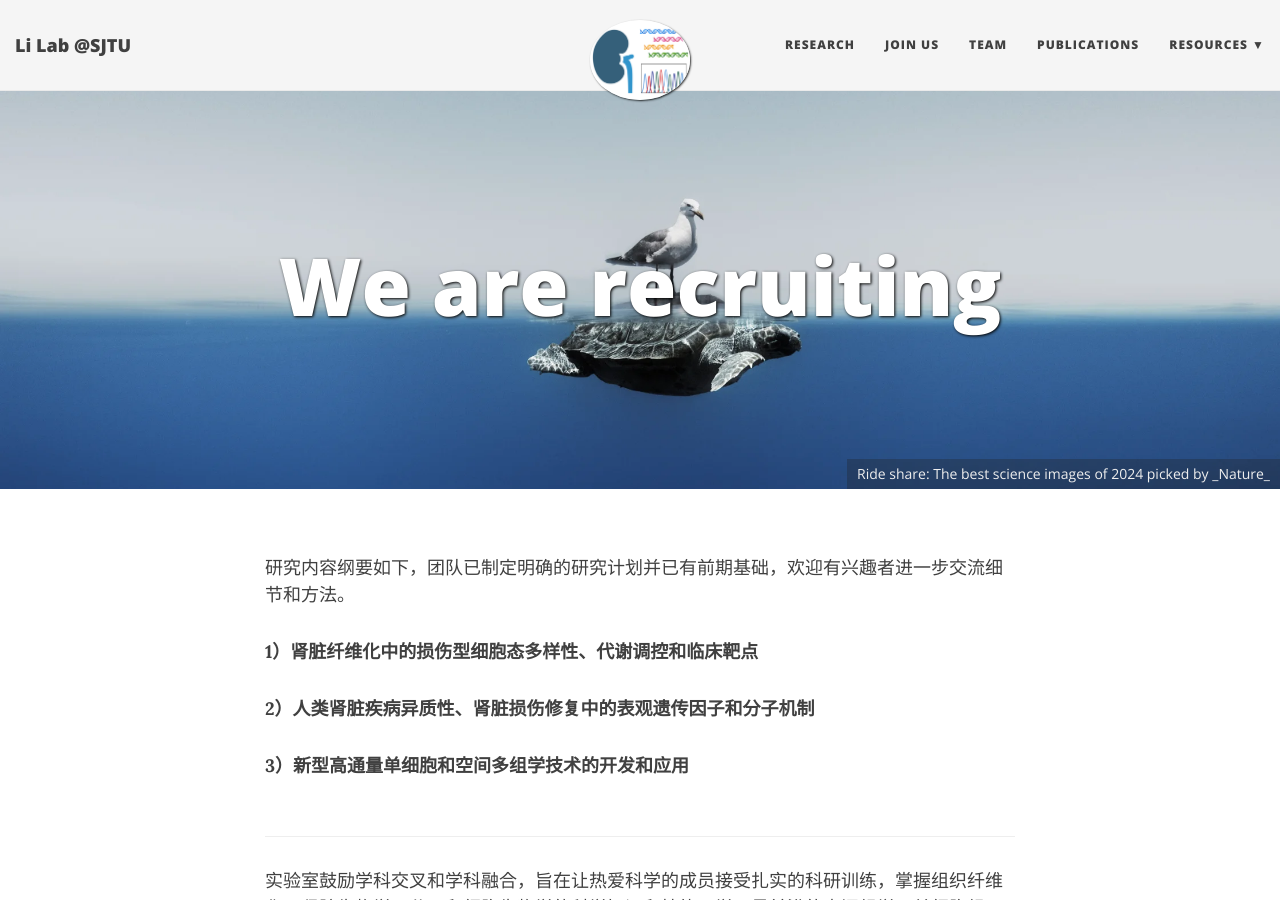
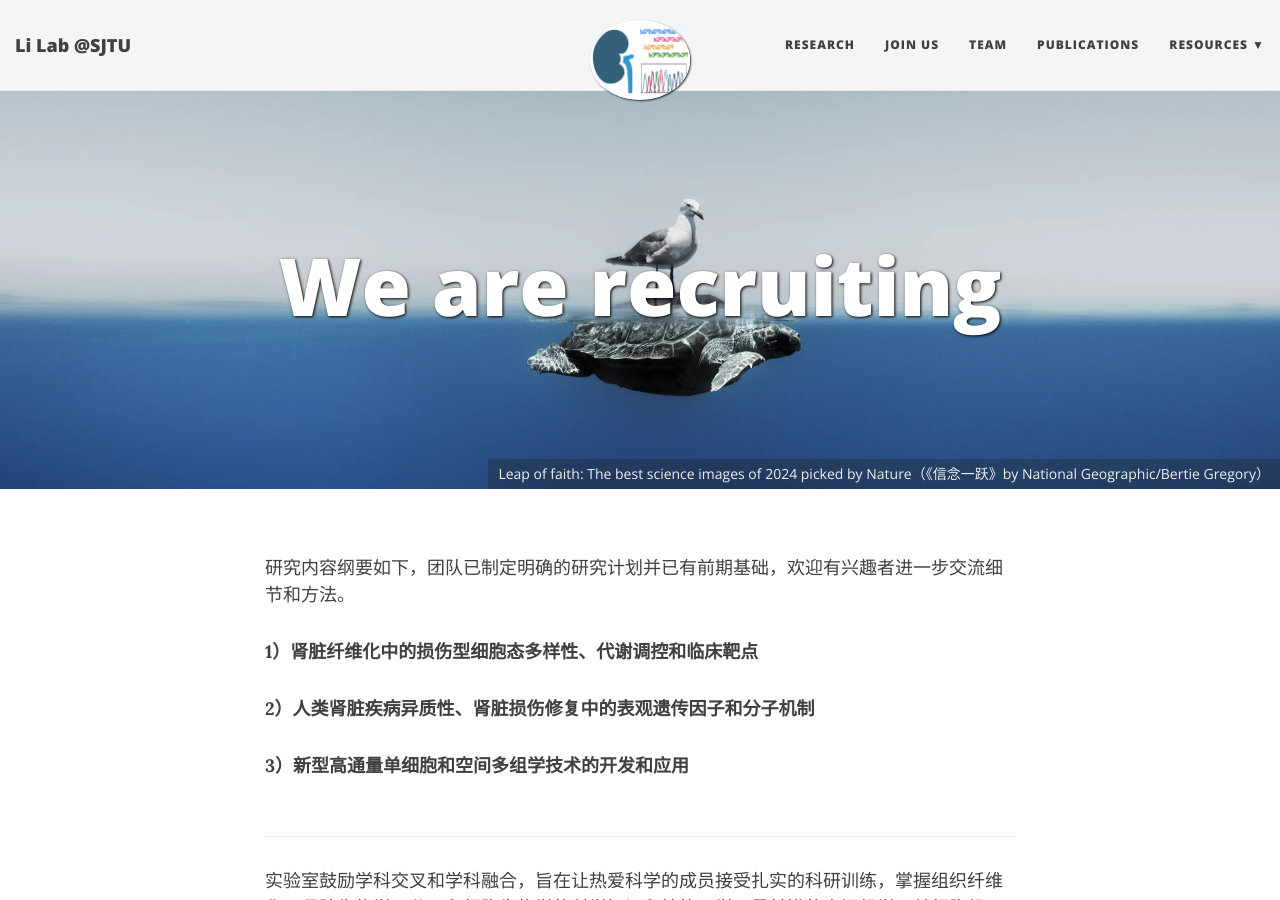
Before and after one commit to TheLiLab/thelilab.github.io, a Jekyll site: the page built from joinus.md, in a window 1280 px wide and 900 px high. Built offline with Jekyll 4.4.1, drawn with Linux system fonts in a browser that asks for light colours; nearby versions of some CDN libraries.

Commit message:
Update joinus.md

```diff
--- a/joinus.md
+++ b/joinus.md
@@ -3,7 +3,9 @@
 title: We are recruiting
 bigimg:
 
-- "/img/random_images/2024nature_ride.webp" : "Ride share: The best science images of 2024 picked by _Nature_"
+- "/img/random_images/2024nature_ride.webp" : "Ride share: The best science images of 2024 picked by Nature (《奇妙搭档》by Enric Gener)"
+- "/img/random_images/2024nature_kidney.webp" : "Tiniest transplant: The best science images of 2024 picked by Nature (“胎儿到胎儿”小鼠肾脏移植by K. Morimoto et al.)"
+- "/img/random_images/2024nature_penguin.png" : "Leap of faith: The best science images of 2024 picked by Nature（《信念一跃》by National Geographic/Bertie Gregory）"
 
 ---
 
```
